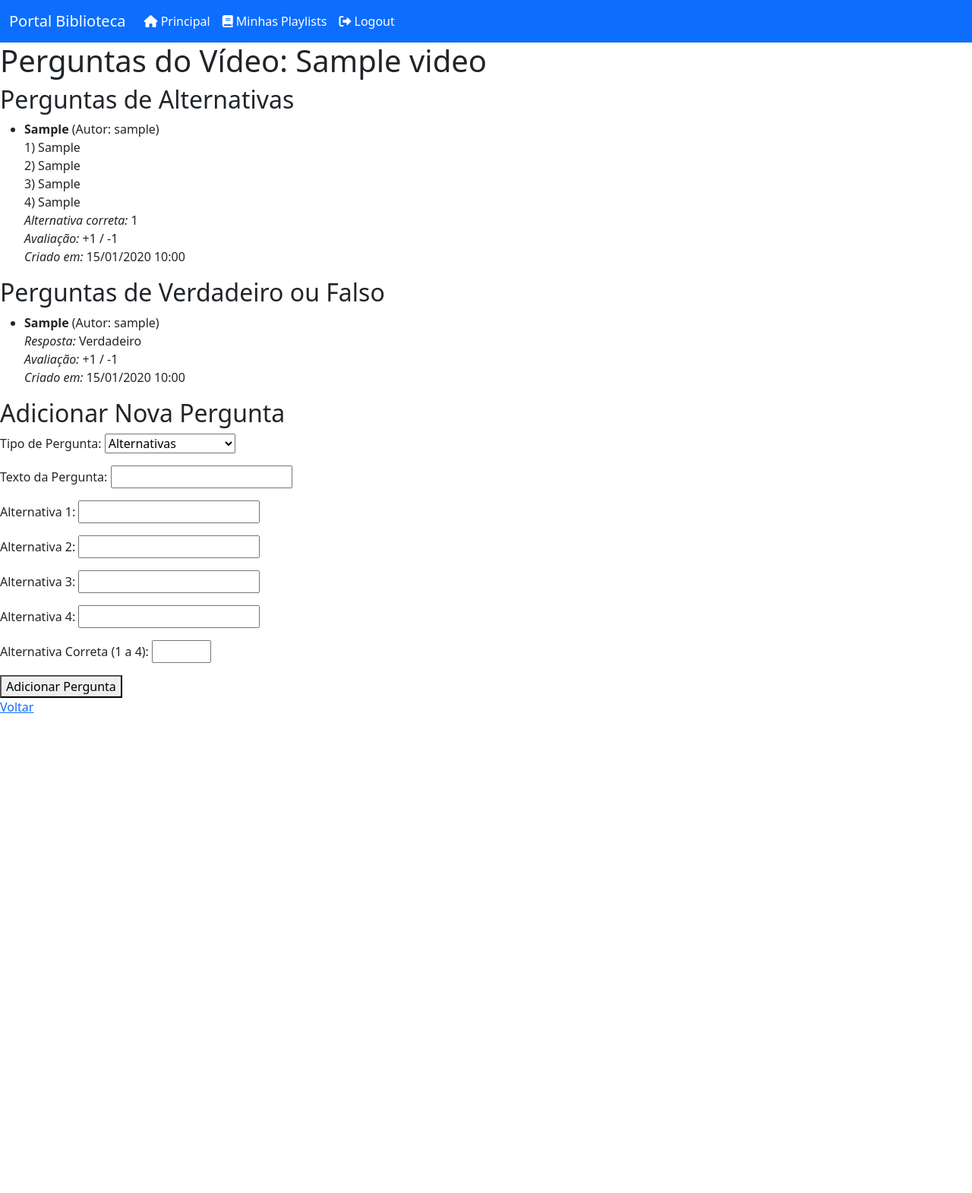
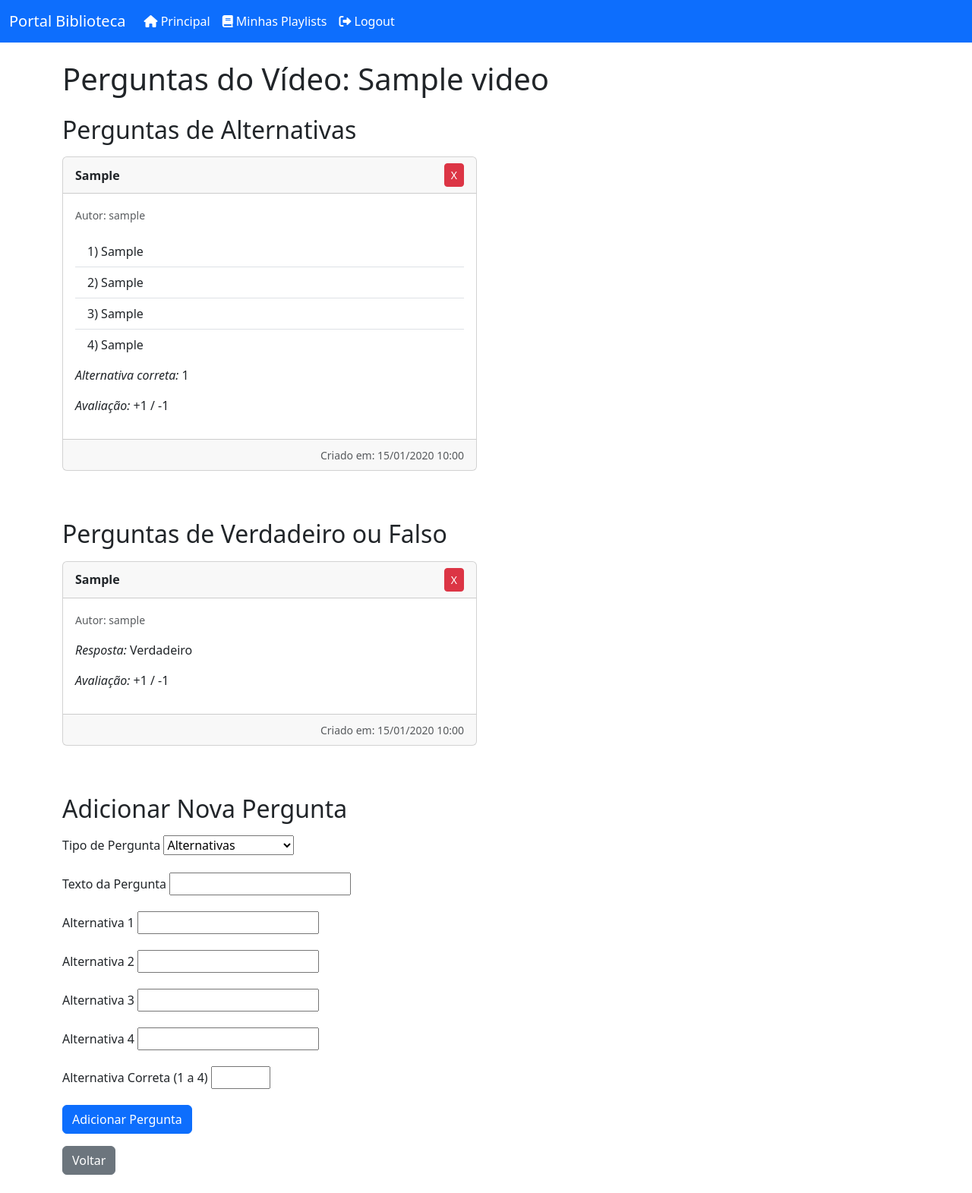
Before and after one commit to luizfilipe-bp/tcc, a Django app: page /playlists/1/perguntas_video/1 in a window 1280 px wide. Shown: the whole page at 76% size. Before the commit the page ends 939 px from the top, so only its background shows below. Run offline with Django 5.2, Linux system fonts and the light colour scheme; tables that the repository leaves empty hold one stand-in row (values such as "Sample post").

Commit message:
exclusao e refatoracao view de perguntas

```diff
--- a/plataforma/templates/perguntas_video.html
+++ b/plataforma/templates/perguntas_video.html
@@ -3,48 +3,82 @@
 {% block titulo %}Perguntas do vídeo{% endblock %}
 
 {% block conteudo %}
+<div class="container my-4">
+    <h1 class="mb-4">Perguntas do Vídeo: {{ playlist_video.video.titulo }}</h1>
 
-<h1>Perguntas do Vídeo: {{ playlist_video.video.titulo }}</h1>
+    <section class="mb-5">
+        <h2 class="mb-3">Perguntas de Alternativas</h2>
+        {% if perguntas_alternativas %}
+            <div class="row">
+                {% for pergunta in perguntas_alternativas %}
+                    <div class="col-md-6">
+                        <div class="card mb-3">
+                            <div class="card-header d-flex justify-content-between align-items-center">
+                                <strong>{{ pergunta.pergunta }}</strong>
+                                <a href="{% url 'excluir_pergunta' id=playlist_video.playlist.id id_video=playlist_video.video.id id_pergunta=pergunta.id %}" class="btn btn-danger btn-sm" onclick="return confirm('Tem certeza que deseja excluir esta pergunta?');">X</a>
+                            </div>
+                            <div class="card-body">
+                                <p><small class="text-muted">Autor: {{ pergunta.autor }}</small></p>
+                                <ul class="list-group list-group-flush">
+                                    <li class="list-group-item">1) {{ pergunta.alternativa1 }}</li>
+                                    <li class="list-group-item">2) {{ pergunta.alternativa2 }}</li>
+                                    <li class="list-group-item">3) {{ pergunta.alternativa3 }}</li>
+                                    <li class="list-group-item">4) {{ pergunta.alternativa4 }}</li>
+                                </ul>
+                                <p class="mt-2">
+                                    <em>Alternativa correta:</em> {{ pergunta.alternativa_correta }}
+                                </p>
+                                <p>
+                                    <em>Avaliação:</em> +{{ pergunta.avaliacao_positiva }} / -{{ pergunta.avaliacao_negativa }}
+                                </p>
+                            </div>
+                            <div class="card-footer text-end">
+                                <small class="text-muted">Criado em: {{ pergunta.criado_em|date:"d/m/Y H:i" }}</small>
+                            </div>
+                        </div>
+                    </div>
+                {% endfor %}
+            </div>
+        {% else %}
+            <p class="alert alert-info">Nenhuma pergunta de alternativas encontrada para este vídeo.</p>
+        {% endif %}
+    </section>
 
-    <h2>Perguntas de Alternativas</h2>
-    {% if perguntas_alternativas %}
-        <ul>
-        {% for pergunta in perguntas_alternativas %}
-            <li>
-                <strong>{{ pergunta.pergunta }}</strong> (Autor: {{ pergunta.autor }})<br>
-                1) {{ pergunta.alternativa1 }}<br>
-                2) {{ pergunta.alternativa2 }}<br>
-                3) {{ pergunta.alternativa3 }}<br>
-                4) {{ pergunta.alternativa4 }}<br>
-                <em>Alternativa correta:</em> {{ pergunta.alternativa_correta }}<br>
-                <em>Avaliação:</em> +{{ pergunta.avaliacao_positiva }} / -{{ pergunta.avaliacao_negativa }}<br>
-                <em>Criado em:</em> {{ pergunta.criado_em|date:"d/m/Y H:i" }}
-            </li>
+    <section class="mb-5">
+        <h2 class="mb-3">Perguntas de Verdadeiro ou Falso</h2>
+        {% if perguntas_verdadeiro_falso %}
+            <div class="row">
+                {% for pergunta in perguntas_verdadeiro_falso %}
+                    <div class="col-md-6">
+                        <div class="card mb-3">
+                            <div class="card-header d-flex justify-content-between align-items-center">
+                                <strong>{{ pergunta.pergunta }}</strong>
+                                <a href="{% url 'excluir_pergunta' id=playlist_video.playlist.id id_video=playlist_video.video.id id_pergunta=pergunta.id %}" class="btn btn-danger btn-sm" onclick="return confirm('Tem certeza que deseja excluir esta pergunta?');">X</a>
+                            </div>
+                            <div class="card-body">
+                                <p><small class="text-muted">Autor: {{ pergunta.autor }}</small></p>
+                                <p>
+                                    <em>Resposta:</em> {{ pergunta.resposta|yesno:"Verdadeiro,Falso" }}
+                                </p>
+                                <p>
+                                    <em>Avaliação:</em> +{{ pergunta.avaliacao_positiva }} / -{{ pergunta.avaliacao_negativa }}
+                                </p>
+                            </div>
+                            <div class="card-footer text-end">
+                                <small class="text-muted">Criado em: {{ pergunta.criado_em|date:"d/m/Y H:i" }}</small>
+                            </div>
+                        </div>
+                    </div>
                 {% endfor %}
-        </ul>
+            </div>
         {% else %}
-        <p>Nenhuma pergunta de alternativas encontrada para este vídeo.</p>
+            <p class="alert alert-info">Nenhuma pergunta de verdadeiro ou falso encontrada para este vídeo.</p>
         {% endif %}
+    </section>
 
-    <h2>Perguntas de Verdadeiro ou Falso</h2>
-    {% if perguntas_verdadeiro_falso %}
-        <ul>
-        {% for pergunta in perguntas_verdadeiro_falso %}
-            <li>
-                <strong>{{ pergunta.pergunta }}</strong> (Autor: {{ pergunta.autor }})<br>
-                <em>Resposta:</em> {{ pergunta.resposta|yesno:"Verdadeiro,Falso" }}<br>
-                <em>Avaliação:</em> +{{ pergunta.avaliacao_positiva }} / -{{ pergunta.avaliacao_negativa }}<br>
-                <em>Criado em:</em> {{ pergunta.criado_em|date:"d/m/Y H:i" }}
-            </li>
-        {% endfor %}
-        </ul>
-    {% else %}
-        <p>Nenhuma pergunta de verdadeiro ou falso encontrada para este vídeo.</p>
-    {% endif %}
-
-    <h2>Adicionar Nova Pergunta</h2>
+    <section>
+        <h2 class="mb-3">Adicionar Nova Pergunta</h2>
         <form action="{% url 'cadastrar_pergunta' id=playlist_video.playlist.id id_video=playlist_video.video.id %}" method="POST">
-
             {% csrf_token %}
             {% if formulario.errors %}
                 <div class="alert alert-danger">
@@ -52,28 +86,55 @@
                 </div>
             {% endif %}
 
-        <!-- Campos comuns a ambos os tipos de pergunta -->
-        <p>{{ formulario.tipo_pergunta.label }}: {{ formulario.tipo_pergunta }}</p>
-        <p>{{ formulario.pergunta.label }}: {{ formulario.pergunta }}</p>
-
-        <!-- Campos específicos para perguntas de alternativas -->
-        <div id="alternativas" style="display: none;">
-            <p>{{ formulario.alternativa1.label }}: {{ formulario.alternativa1 }}</p>
-            <p>{{ formulario.alternativa2.label }}: {{ formulario.alternativa2 }}</p>
-            <p>{{ formulario.alternativa3.label }}: {{ formulario.alternativa3 }}</p>
-            <p>{{ formulario.alternativa4.label }}: {{ formulario.alternativa4 }}</p>
-            <p>{{ formulario.alternativa_correta.label }}: {{ formulario.alternativa_correta }}</p>
+            <div class="mb-3">
+                <label for="{{ formulario.tipo_pergunta.id_for_label }}" class="form-label">{{ formulario.tipo_pergunta.label }}</label>
+                {{ formulario.tipo_pergunta }}
+            </div>
+            <div class="mb-3">
+                <label for="{{ formulario.pergunta.id_for_label }}" class="form-label">{{ formulario.pergunta.label }}</label>
+                {{ formulario.pergunta }}
             </div>
 
-        <!-- Campo específico para perguntas de verdadeiro ou falso -->
-        <div id="verdadeiro_falso" style="display: none;">
-            <p>{{ formulario.resposta.label }}: {{ formulario.resposta }}</p>
+            <!-- Campos para perguntas de alternativas -->
+            <div id="alternativas" style="display: none;">
+                <div class="mb-3">
+                    <label for="{{ formulario.alternativa1.id_for_label }}" class="form-label">{{ formulario.alternativa1.label }}</label>
+                    {{ formulario.alternativa1 }}
+                </div>
+                <div class="mb-3">
+                    <label for="{{ formulario.alternativa2.id_for_label }}" class="form-label">{{ formulario.alternativa2.label }}</label>
+                    {{ formulario.alternativa2 }}
+                </div>
+                <div class="mb-3">
+                    <label for="{{ formulario.alternativa3.id_for_label }}" class="form-label">{{ formulario.alternativa3.label }}</label>
+                    {{ formulario.alternativa3 }}
+                </div>
+                <div class="mb-3">
+                    <label for="{{ formulario.alternativa4.id_for_label }}" class="form-label">{{ formulario.alternativa4.label }}</label>
+                    {{ formulario.alternativa4 }}
+                </div>
+                <div class="mb-3">
+                    <label for="{{ formulario.alternativa_correta.id_for_label }}" class="form-label">{{ formulario.alternativa_correta.label }}</label>
+                    {{ formulario.alternativa_correta }}
+                </div>
             </div>
 
-        <button type="submit">Adicionar Pergunta</button>
+            <!-- Campo para perguntas de verdadeiro ou falso -->
+            <div id="verdadeiro_falso" style="display: none;">
+                <div class="mb-3">
+                    <label for="{{ formulario.resposta.id_for_label }}" class="form-label">{{ formulario.resposta.label }}</label>
+                    {{ formulario.resposta }}
+                </div>
+            </div>
+
+            <button type="submit" class="btn btn-primary">Adicionar Pergunta</button>
         </form>
 
-    <a href="{% url 'detalhes_playlist' playlist_video.playlist.id %}">Voltar</a>
+        <div class="mt-3">
+            <a href="{% url 'detalhes_playlist' playlist_video.playlist.id %}" class="btn btn-secondary">Voltar</a>
+        </div>
+    </section>
+</div>
 
 <script>
     document.addEventListener('DOMContentLoaded', function() {
@@ -95,5 +156,4 @@
         updateForm();
     });
 </script>
-
 {% endblock %}
--- a/plataforma/urls.py
+++ b/plataforma/urls.py
@@ -12,4 +12,5 @@ urlpatterns = [
     path('playlists/<int:id>/excluir_video/<int:id_video>', views.excluir_video, name='excluir_video'),
     path('playlists/<int:id>/perguntas_video/<int:id_video>', views.perguntas_video, name='perguntas_video'),
     path('playlists/<int:id>/perguntas_video/<int:id_video>/cadastrar_pergunta', views.cadastrar_pergunta, name='cadastrar_pergunta'),
+    path('playlists/<int:id>/perguntas_video/<int:id_video>/excluir_pergunta/<int:id_pergunta>', views.excluir_pergunta, name='excluir_pergunta')
 ]
--- a/plataforma/views.py
+++ b/plataforma/views.py
@@ -218,3 +218,13 @@ def perguntas_video(request, id, id_video, playlist_video=None):
             'perguntas_alternativas': perguntas_alternativas,
             'perguntas_verdadeiro_falso': perguntas_verdadeiro_falso,
         })
+
+def excluir_pergunta(request, id, id_video, id_pergunta):
+    pergunta = PerguntaAlternativas.objects.filter(id=id_pergunta).first()
+    if pergunta:
+        pergunta.delete()
+    else:
+        pergunta = PerguntaVerdadeiroFalso.objects.get(id=id_pergunta)
+        pergunta.delete()
+
+    return redirect('perguntas_video', id, id_video)
```
Lines whose indentation alone changed are shown as unchanged.
